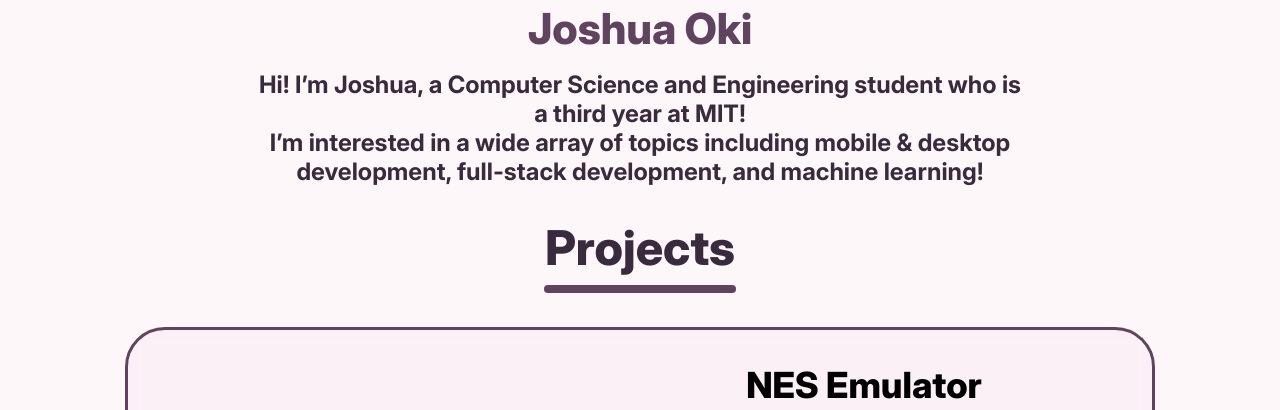
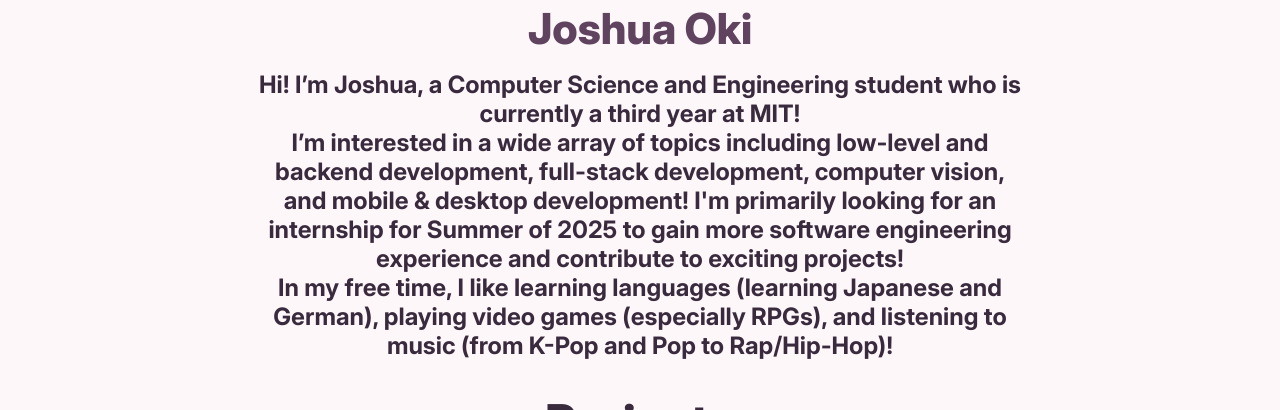
Before and after one commit to TheOkster/portfolio, a React (Create React App) app: page / in a window 1280 px wide. Shown: the part 199-609 px from the top of the page. Built offline with nearby package versions, Linux system fonts and the light colour scheme.

Commit message:
Added more personal info

```diff
--- a/src/AboutMe.tsx
+++ b/src/AboutMe.tsx
@@ -10,11 +10,13 @@
          <div className="title">Joshua Oki</div>
 
          <p className="description">
-            Hi! I’m Joshua, a Computer Science and Engineering student who is a
+            Hi! I’m Joshua, a Computer Science and Engineering student who is currently a
             third year at MIT!
             <br />
-            I’m interested in a wide array of topics including mobile &amp; desktop
-            development, full-stack development, and machine learning!
+            I’m interested in a wide array of topics including low-level and backend development, full-stack development, computer vision, and mobile &amp; desktop
+            development! I'm primarily looking for an internship for Summer of 2025 to gain more software engineering experience and contribute to exciting projects!
+            <br />
+            In my free time, I like learning languages (learning Japanese and German), playing video games (especially RPGs), and listening to music (from K-Pop and Pop to Rap/Hip-Hop)!
          </p>
       </div>
    );
```
